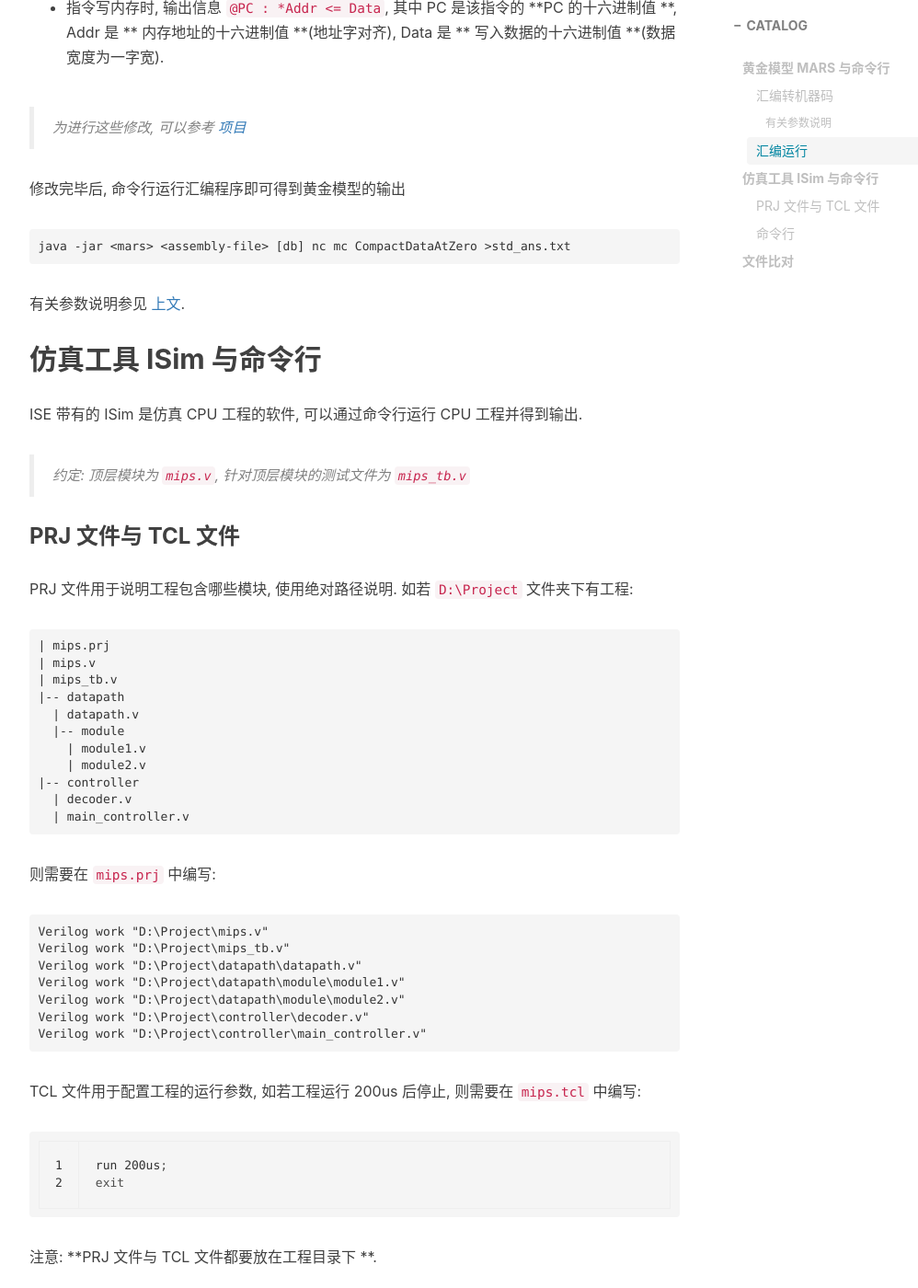
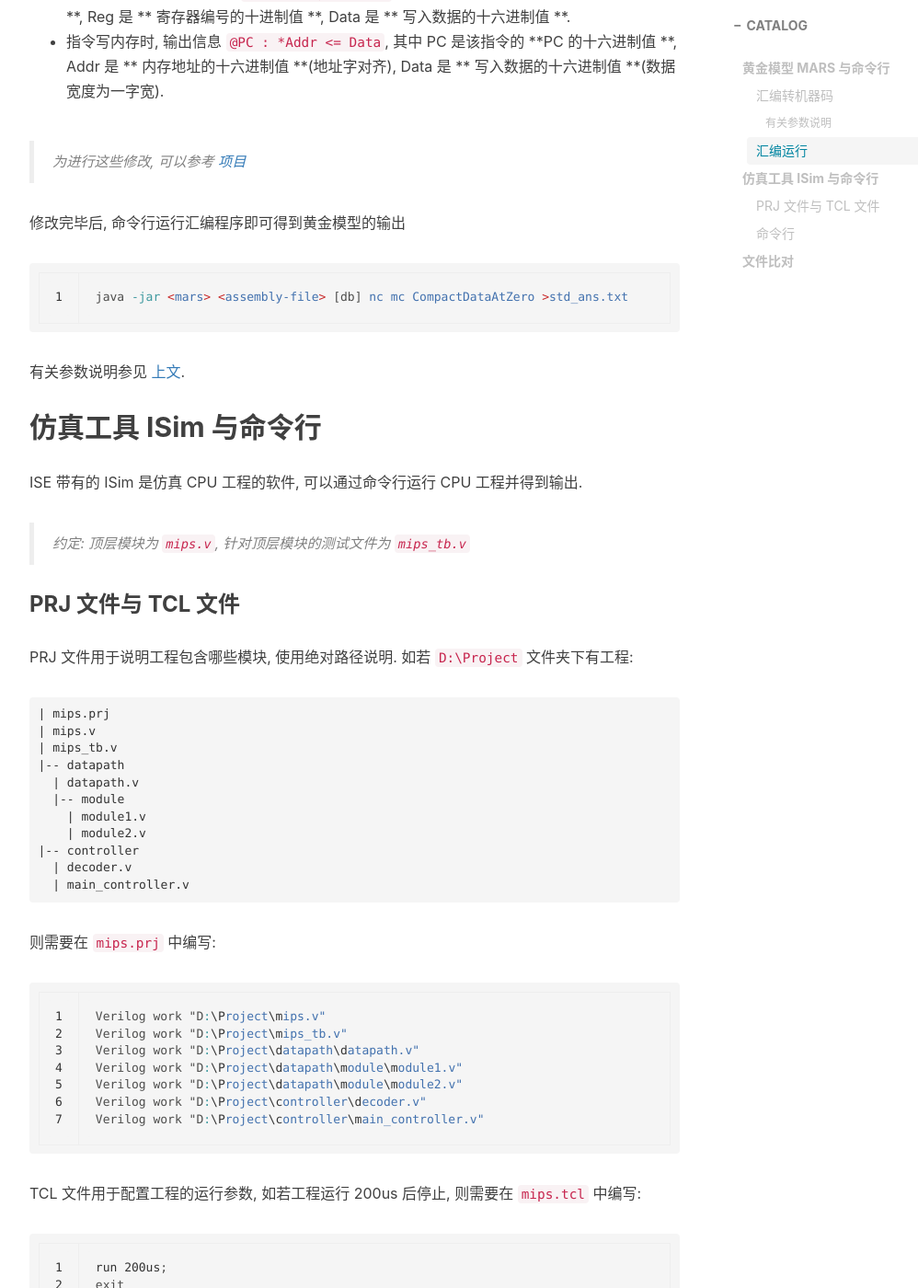
Before and after one commit to Coekjan/coekjan.github.io, a Jekyll site: the page built from _posts/Computer-Architecture/2021-01-14-Automatic-Testing.md, in a window 1280 px wide and 1400 px high, scrolled down 2353 px. Shown: the whole window at 92% size, without its empty margins (233-1231 px from the left). Built offline with Jekyll 4.4.1, drawn with Linux system fonts in a browser that asks for light colours; nearby versions of some CDN libraries; comment, search, counter and statistics services are not loaded; some of the changed text lies outside the part shown.

Commit message:
Update 2021-01-14-Automatic-Testing.md

````diff
--- a/_posts/Computer-Architecture/2021-01-14-Automatic-Testing.md
+++ b/_posts/Computer-Architecture/2021-01-14-Automatic-Testing.md
@@ -26,7 +26,7 @@ MARS 提供了命令行工具运行 MIPS 汇编程序, 具体可在 **MARS->Help
 
 ### 汇编转机器码
 
-```cmd
+```powershell
 java -jar <mars> <assembly-file> [db]
     nc mc CompactDataAtZero a dump .text HexText code.txt
 
@@ -52,7 +52,7 @@ java -jar <mars> <assembly-file> [db]
 
 修改完毕后, 命令行运行汇编程序即可得到黄金模型的输出
 
-```cmd
+```powershell
 java -jar <mars> <assembly-file> [db] nc mc CompactDataAtZero >std_ans.txt
 ```
 
@@ -84,7 +84,7 @@ PRJ 文件用于说明工程包含哪些模块, 使用绝对路径说明. 如若
 
 则需要在 `mips.prj` 中编写:
 
-```prj
+```make
 Verilog work "D:\Project\mips.v"
 Verilog work "D:\Project\mips_tb.v"
 Verilog work "D:\Project\datapath\datapath.v"
````
